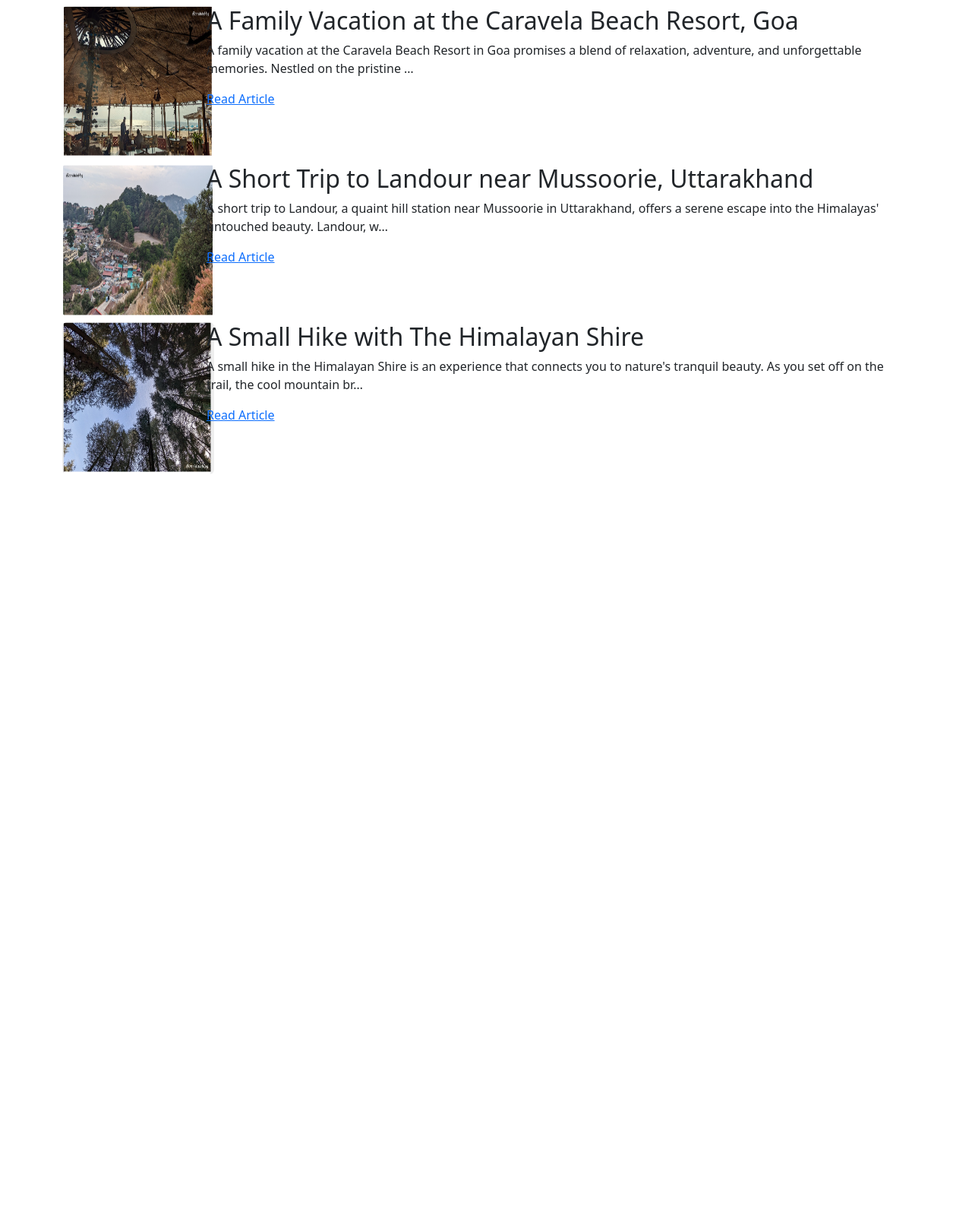
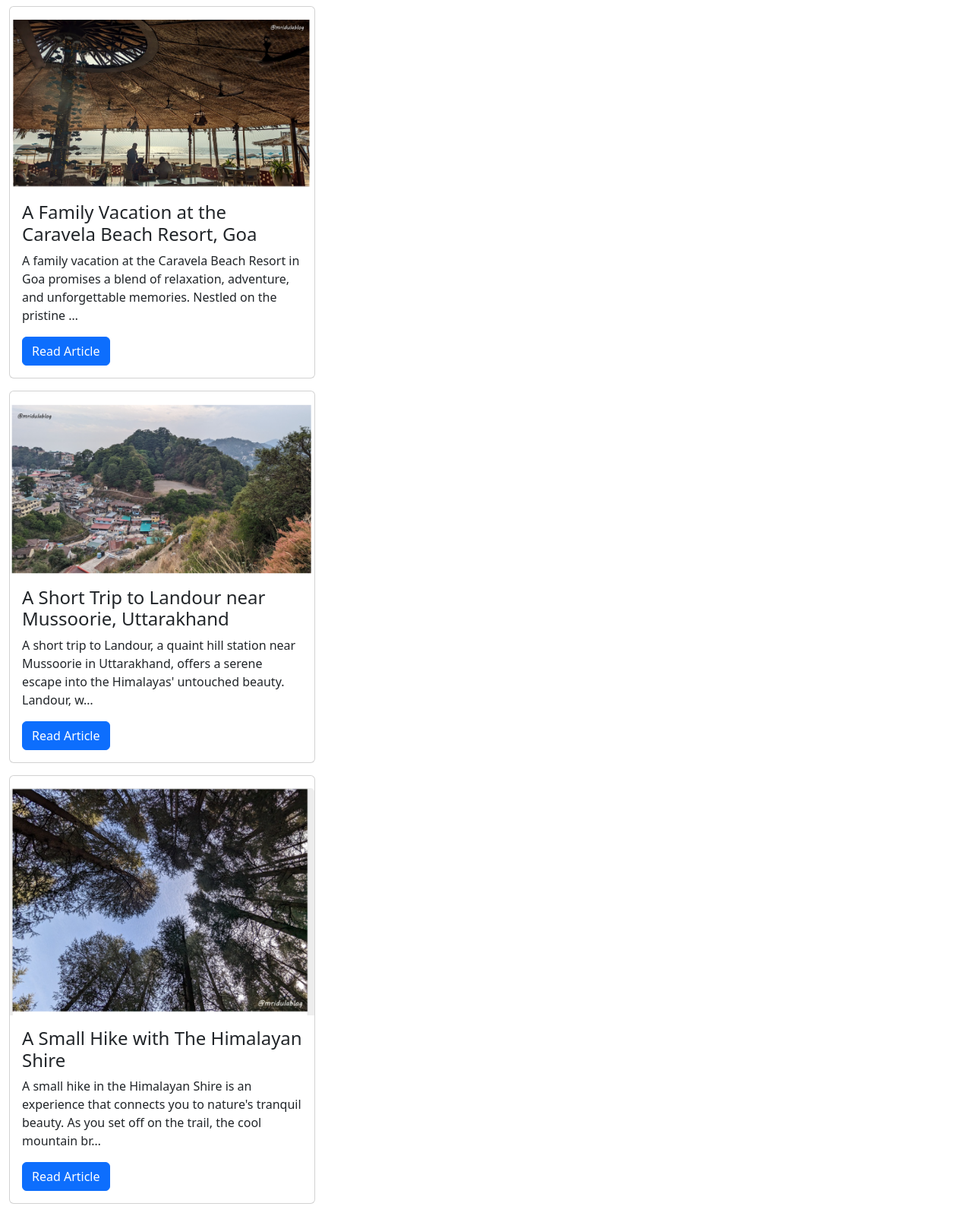
Before and after one commit to mahaksinghal/project_travel_blog, a Django app: page /blog/all in a window 1280 px wide. Shown: the part 56-1656 px from the top of the page at 76% size. Before the commit the page ends 679 px from the top, so only its background shows below. Run offline with Django 5.2, Linux system fonts and the light colour scheme; data comes from the database, SQL or seed files in the repository.

Commit message:
chore: Update blog_list.html template to display articles with images

```diff
--- a/templates/blog_list.html
+++ b/templates/blog_list.html
@@ -10,7 +10,7 @@
 {% block content %}
 <!-- {{articles}} -->
 
-{% for item in articles %}
+<!-- {% for item in articles %}
 <div class="container my-2">
     <div class="row">
         <div class="col-md-2">
@@ -25,7 +25,39 @@
         </div>
     </div>
 </div>
+{% endfor %} -->
 
+<!--
+{% for item in articles %}
+<div class="container my-2">
+    <div class="row">
+        <div class="card h-25 w-25 mb-2">
+            <img class="card-img-top rounded-2 mt-3" src="{{item.image.url}}" alt="{{item.title}}" height="200", width="200" />
+            <div class="card-body">
+                <h4 class="card-title">{{item.title}}</h4>
+                <p class="card-text">{{item.content|truncatechars:150}}</p>
+                <a href="{% url 'article' item.id %}" class="">Read Article</a>
+            </div>
+        </div>
+
+
+{% endfor %} -->
+
+{% for item in articles %}
+<div class="container-fluid my-2">
+    <div class="row">
+        <div class="col-md-4 mb-2">
+            <div class="card h-100">
+                <img class="card-img-top mt-3 img-fluid" src="{{item.image.url}}" alt="{{item.title}}" />
+                <div class="card-body">
+                    <h4 class="card-title">{{item.title}}</h4>
+                    <p class="card-text">{{item.content|truncatechars:150}}</p>
+                    <a href="{% url 'article' item.id %}" class="btn btn-primary">Read Article</a>
+                </div>
+            </div>
+        </div>
+    </div>
+</div>
 {% endfor %}
 
 {% endblock content %}
```
